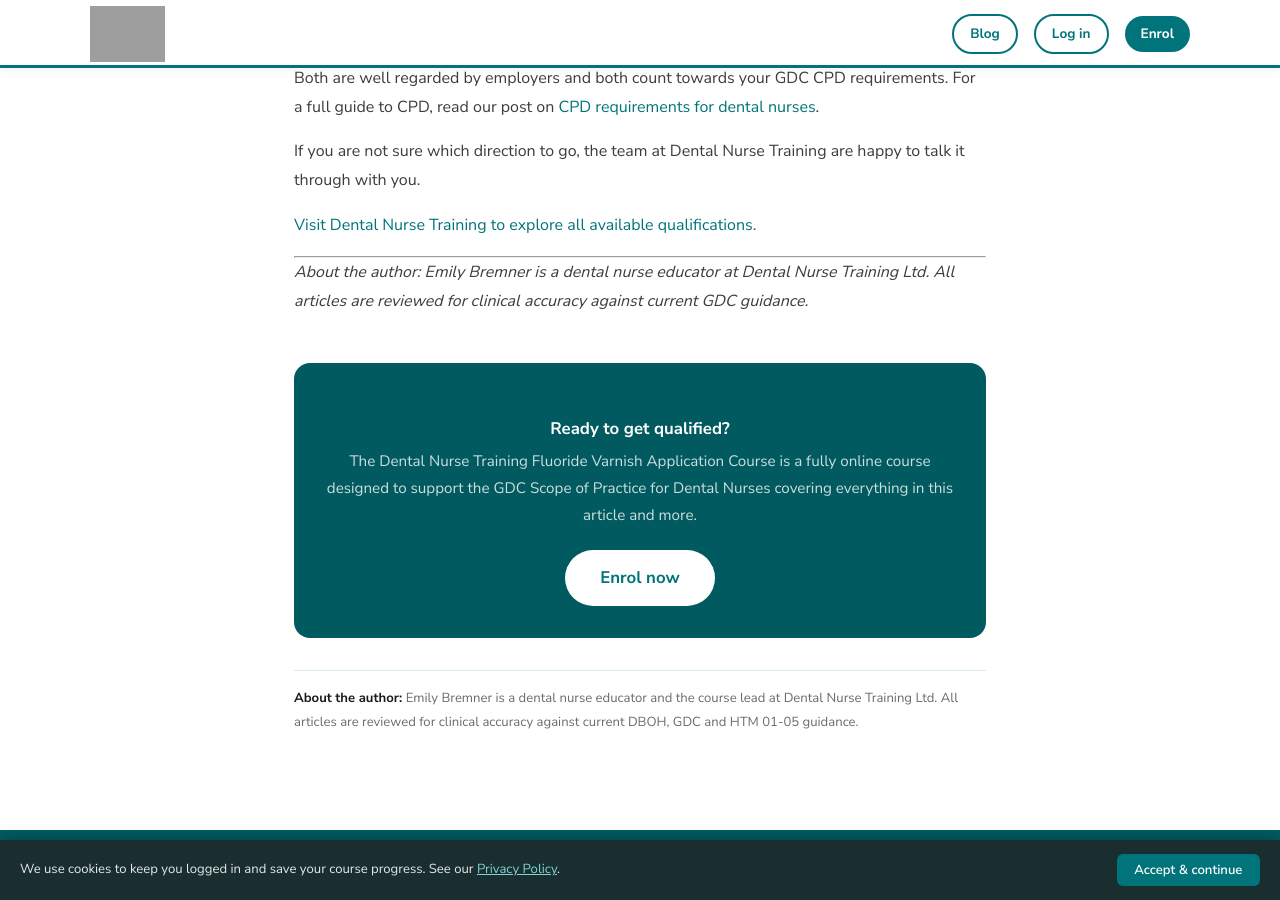
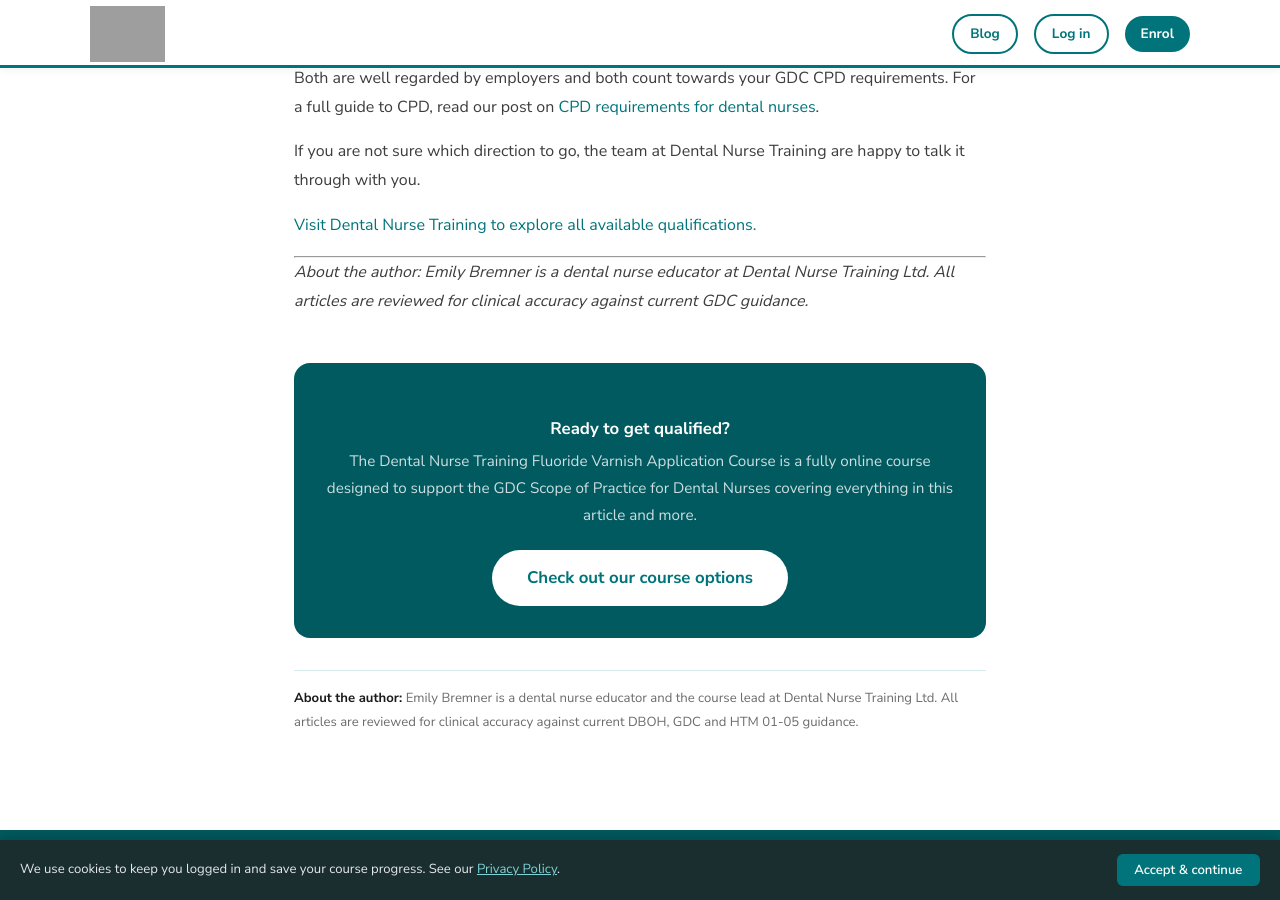
Before and after one commit to dentalnurse/Fluoride, a Jekyll site: the page built from _posts/2026-07-01-further-qualifications-for-dental-nurses.md, in a window 1280 px wide and 900 px high, scrolled down 2071 px. Built offline with Jekyll 4.4.1, drawn with Linux system fonts in a browser that asks for light colours; grey boxes are pictures that could not be loaded.

Commit message:
Point the blog post CTA button at the full course range (#28)
The shared "Ready to get qualified?" CTA at the bottom of every post
only linked to the fluoride course enrolment page. Change the button
to "Check out our course options" linking to dentalnurse.training so
it points at the full range, consistent with the other course-range
links added to individual posts.


Claude-Session: https://claude.ai/code/session_01JACfkFQjP4vm1szhZLSr2j

Co-authored-by: Claude <noreply@anthropic.com>

```diff
--- a/_layouts/post.html
+++ b/_layouts/post.html
@@ -21,7 +21,7 @@ layout: default
   <div class="cta-box">
     <h3>Ready to get qualified?</h3>
     <p>The Dental Nurse Training Fluoride Varnish Application Course is a fully online course designed to support the GDC Scope of Practice for Dental Nurses covering everything in this article and more.</p>
-    <a href="{{ site.baseurl }}/enrol.html" class="btn btn-white btn-lg">Enrol now</a>
+    <a href="https://dentalnurse.training" class="btn btn-white btn-lg">Check out our course options</a>
   </div>
 
   <p style="margin-top:2rem;font-size:0.82rem;color:var(--ink-light);border-top:1px solid var(--border);padding-top:1rem">
```
